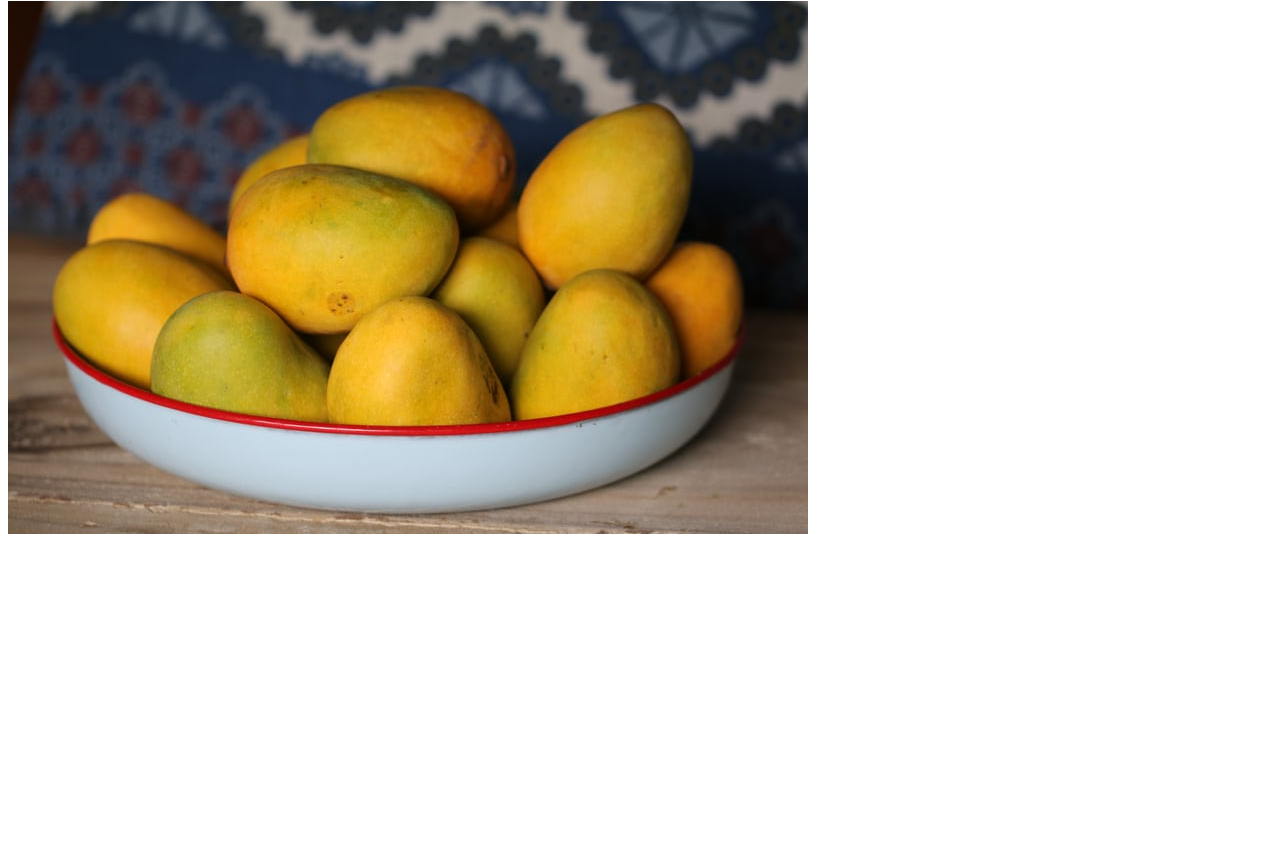
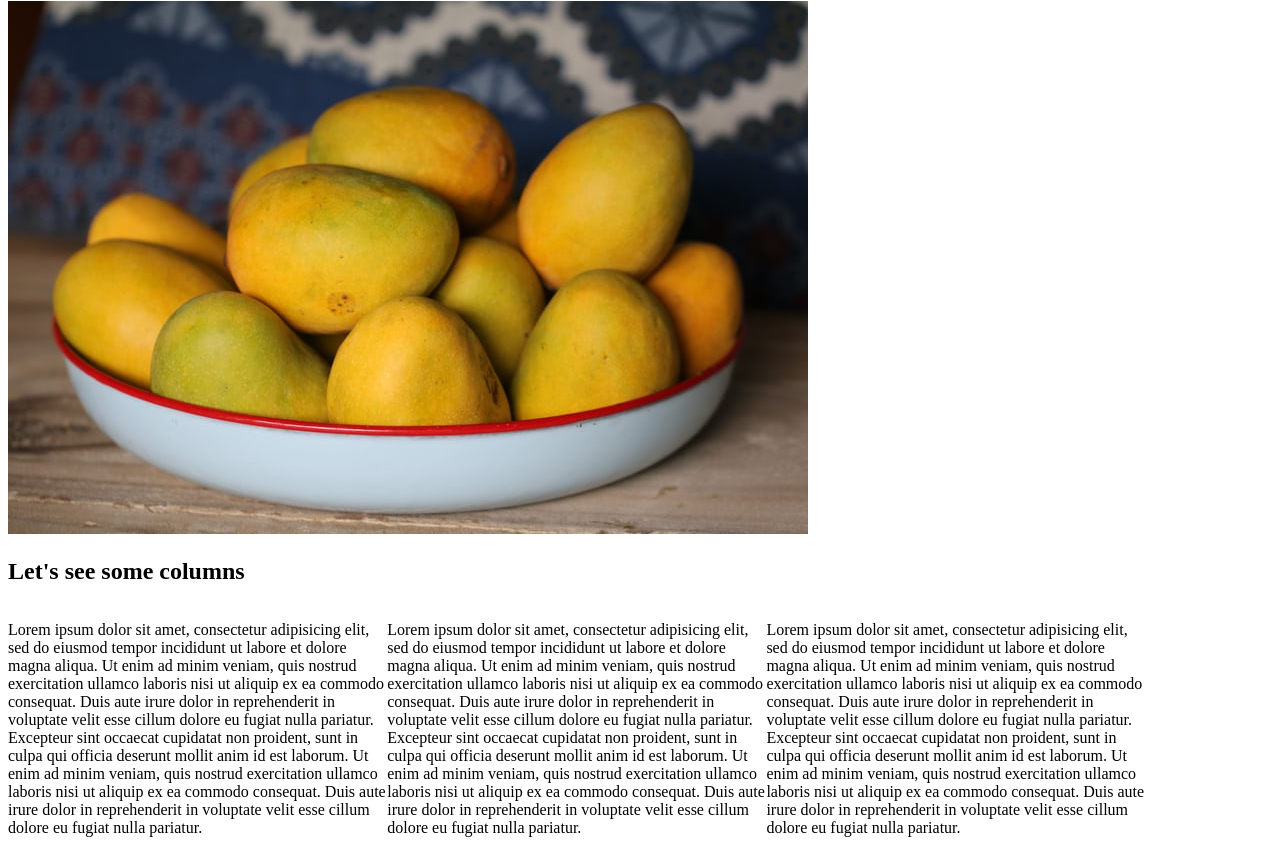
Before and after one commit to Kips-alih/Mangoes, a plain HTML site: page index.html in a window 1280 px wide. Shown: the part 79-932 px from the top of the page. Before the commit the page ends 800 px from the top, so only its background shows below. Drawn offline with Linux system fonts and the light colour scheme.

Commit message:
Add h2, divs and style the divs using class selector

```diff
--- a/css/style.css
+++ b/css/style.css
@@ -0,0 +1,4 @@
+.column{
+  width: 30%;
+  float: left;
+}
--- a/index.html
+++ b/index.html
@@ -7,5 +7,15 @@
   <body>
     <h1>All about mangoes</h1>
     <img src="./images/mango.jpeg" alt="mango">
+    <h2>Let's see some columns</h2>
+    <div class="column">
+      <p>Lorem ipsum dolor sit amet, consectetur adipisicing elit, sed do eiusmod tempor incididunt ut labore et dolore magna aliqua. Ut enim ad minim veniam, quis nostrud exercitation ullamco laboris nisi ut aliquip ex ea commodo consequat. Duis aute irure dolor in reprehenderit in voluptate velit esse cillum dolore eu fugiat nulla pariatur. Excepteur sint occaecat cupidatat non proident, sunt in culpa qui officia deserunt mollit anim id est laborum. Ut enim ad minim veniam, quis nostrud exercitation ullamco laboris nisi ut aliquip ex ea commodo consequat. Duis aute irure dolor in reprehenderit in voluptate velit esse cillum dolore eu fugiat nulla pariatur.</p>
+    </div>
+    <div class="column">
+      <p>Lorem ipsum dolor sit amet, consectetur adipisicing elit, sed do eiusmod tempor incididunt ut labore et dolore magna aliqua. Ut enim ad minim veniam, quis nostrud exercitation ullamco laboris nisi ut aliquip ex ea commodo consequat. Duis aute irure dolor in reprehenderit in voluptate velit esse cillum dolore eu fugiat nulla pariatur. Excepteur sint occaecat cupidatat non proident, sunt in culpa qui officia deserunt mollit anim id est laborum. Ut enim ad minim veniam, quis nostrud exercitation ullamco laboris nisi ut aliquip ex ea commodo consequat. Duis aute irure dolor in reprehenderit in voluptate velit esse cillum dolore eu fugiat nulla pariatur.</p>
+    </div>
+    <div class="column">
+      <p>Lorem ipsum dolor sit amet, consectetur adipisicing elit, sed do eiusmod tempor incididunt ut labore et dolore magna aliqua. Ut enim ad minim veniam, quis nostrud exercitation ullamco laboris nisi ut aliquip ex ea commodo consequat. Duis aute irure dolor in reprehenderit in voluptate velit esse cillum dolore eu fugiat nulla pariatur. Excepteur sint occaecat cupidatat non proident, sunt in culpa qui officia deserunt mollit anim id est laborum. Ut enim ad minim veniam, quis nostrud exercitation ullamco laboris nisi ut aliquip ex ea commodo consequat. Duis aute irure dolor in reprehenderit in voluptate velit esse cillum dolore eu fugiat nulla pariatur.</p>
+    </div>
   </body>
 </html>
```
